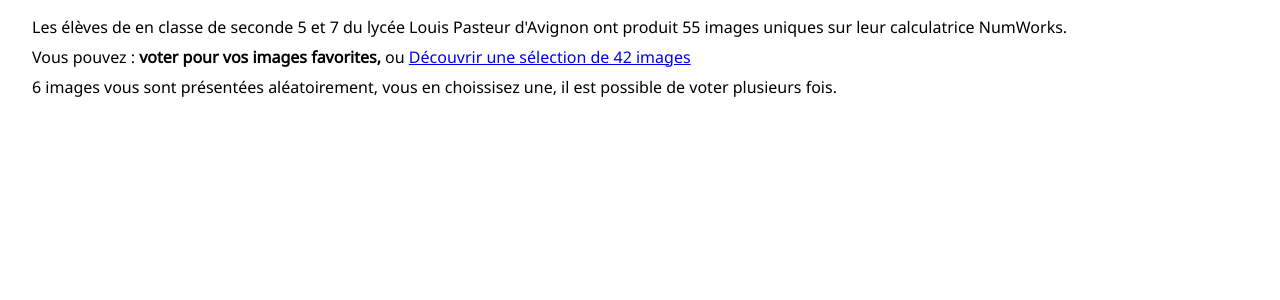
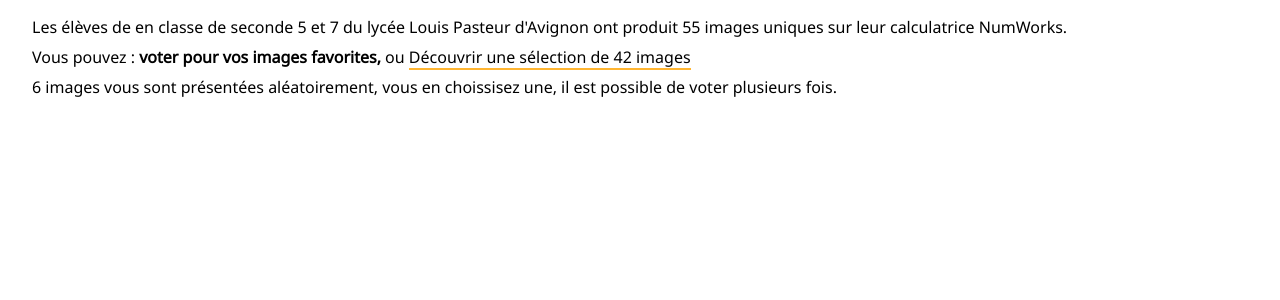
Before and after one commit to m4th2/PixChoice, a PHP site: page / in a window 1280 px wide. Shown: the part 80-380 px from the top of the page. Run offline with PHP 8.4, Linux system fonts and the light colour scheme; data that the repository does not hold is empty.

Commit message:
add og card

```diff
--- a/index.php
+++ b/index.php
@@ -13,15 +13,16 @@
         <!--
             J'ai mis des trucs au pif, faudra le mettre à jour à la fin pour le site.
         -->
-        <meta property="og:title" content="PixChoice.nsi.xyz">
+        <meta property="og:title" content="pixchoice.nsi.xyz">
         <meta property="og:type" content="website">
-        <meta property="og:url" content="https://nsi.xyz">
-        <meta property="og:image" content="INSERT URL HERE">
+        <meta property="og:url" content="https://pixchoice.nsi.xyz">
+        <meta property="og:image" content="https://pixchoice.nsi.xyz/icon.jpg">
         <meta property="og:description" content="Venez votez pour vos images favorites ! Réalisé par des élèves de 2nde du lycée Louis Pasteur Avignon">
         <meta property="og:site_name" content="nsi.xyz">
 
         <!-- LINKS -->
         <link rel="stylesheet" href="stylesheets/main_style.css">
+        <link rel="shortcut icon" href="icon.jpg">
     </head>
 
 
--- a/stylesheets/main_style.css
+++ b/stylesheets/main_style.css
@@ -218,3 +218,9 @@ button {
 }
 
 /***** END OF FORM *****/
+
+a {
+    color: black;
+    text-decoration: none;
+    border-bottom: 2px solid #ffb531;
+}
```
Also changed, not shown: icon.jpg (added).
